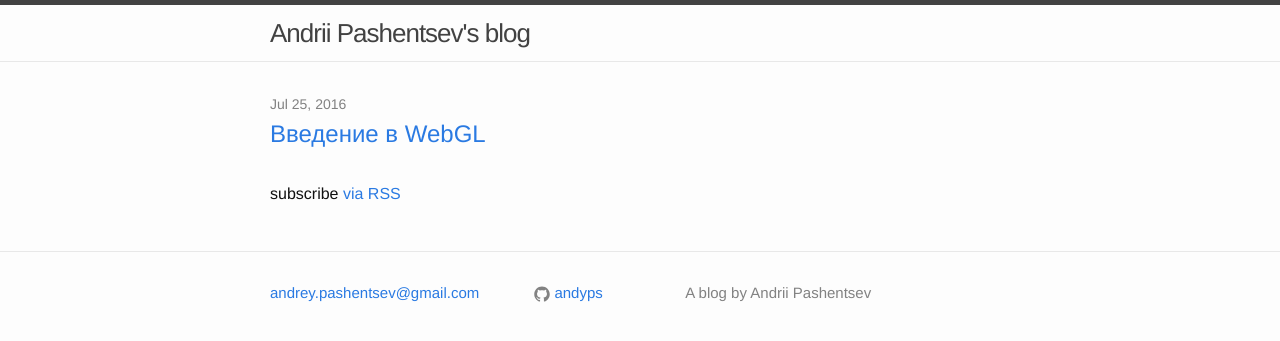
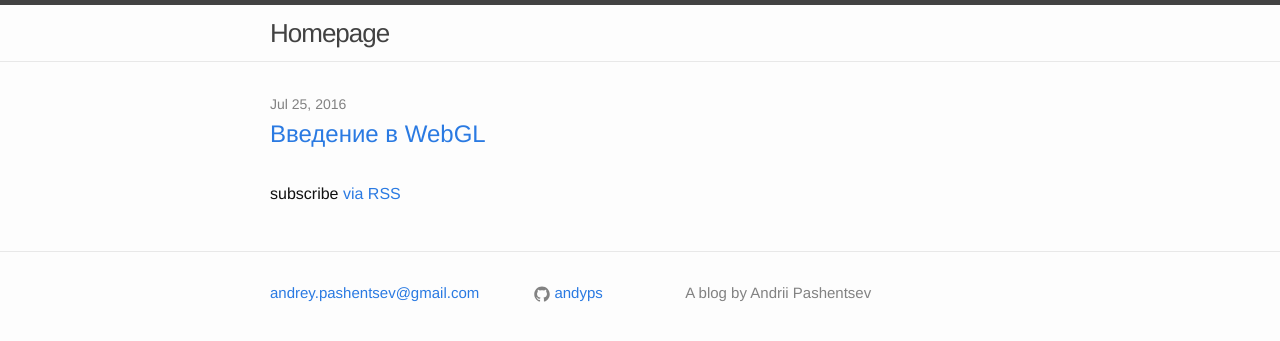
Before and after one commit to andyps/andyps.github.io, a Jekyll site: the page built from index.html, in a window 1280 px wide. Shown: the top 341 px of the page. Built offline with Jekyll 4.4.1, drawn with Linux system fonts in a browser that asks for light colours.

Commit message:
customization

```diff
--- a/_includes/header.html
+++ b/_includes/header.html
@@ -2,7 +2,7 @@
 
   <div class="wrapper">
 
-    <a class="site-title" href="{{ site.baseurl }}/">{{ site.title }}</a>
+    <a class="site-title" href="{{ site.baseurl }}/">Homepage</a>
 
     <nav class="site-nav">
       <a href="#" class="menu-icon">
```
